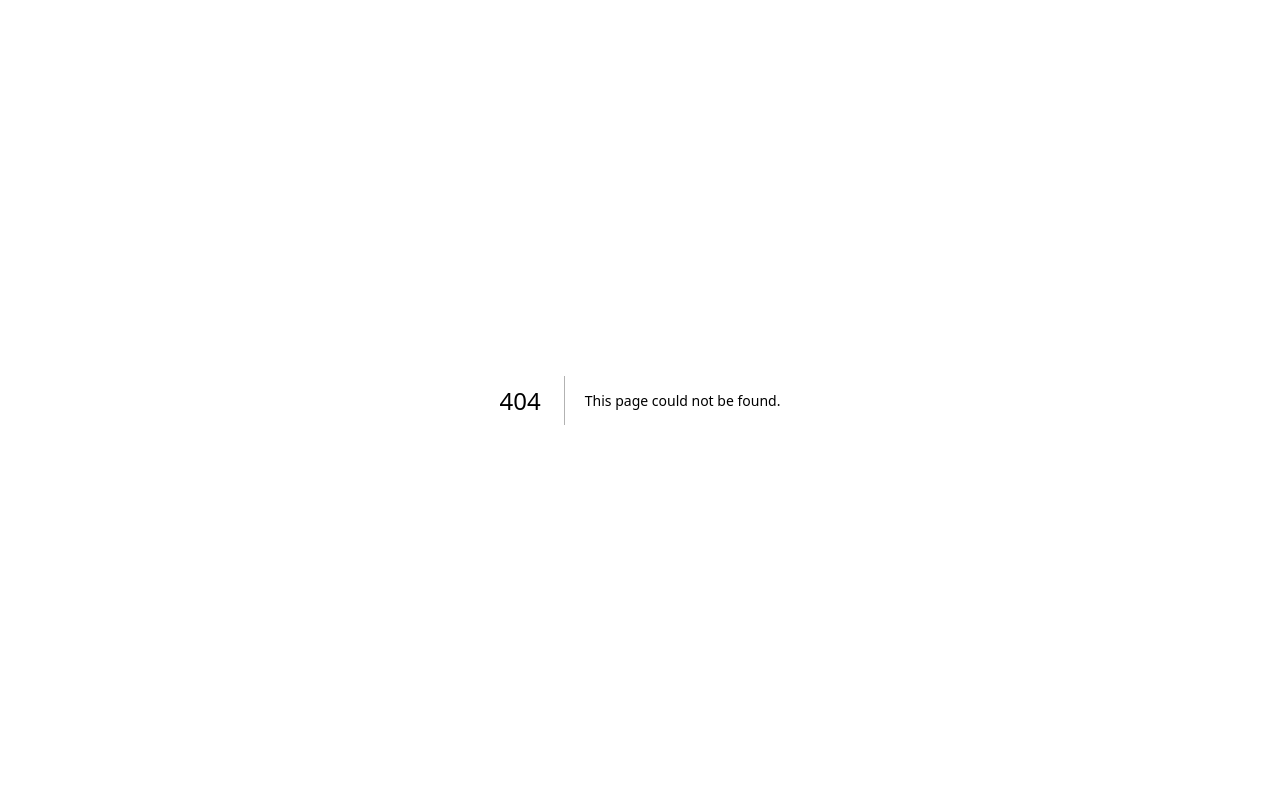
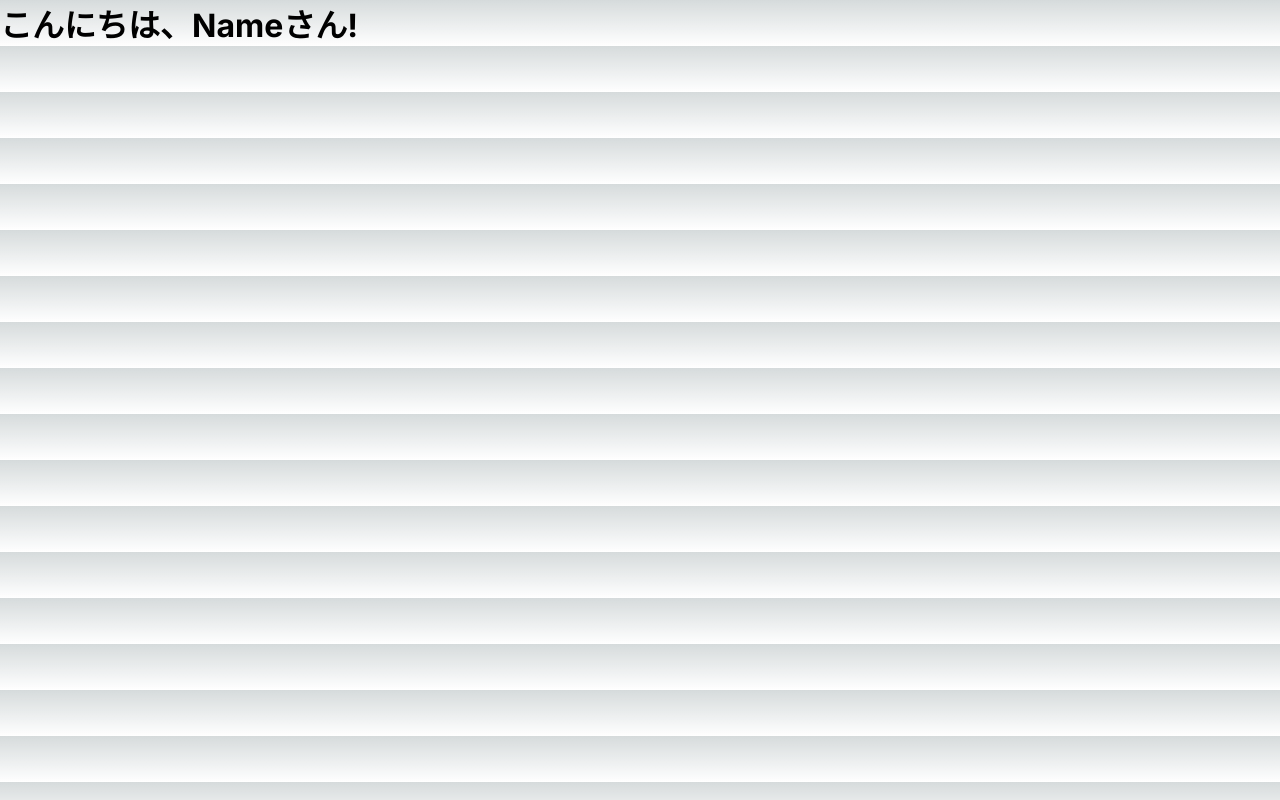
Before and after one commit to takatoshiinaoka/swa-app-sample, a Next.js app: page /mypage in a window 1280 px wide. Before the commit this address had no page. Built offline with nearby package versions, Linux system fonts and the light colour scheme.

Commit message:
[add] マイページの追加

```diff
--- /dev/null
+++ b/src/app/mypage/page.tsx
@@ -0,0 +1,7 @@
+export default function MyPage() {
+  return (
+    <main>
+      <h1>こんにちは、Nameさん!</h1>
+    </main>
+  );
+}
```
